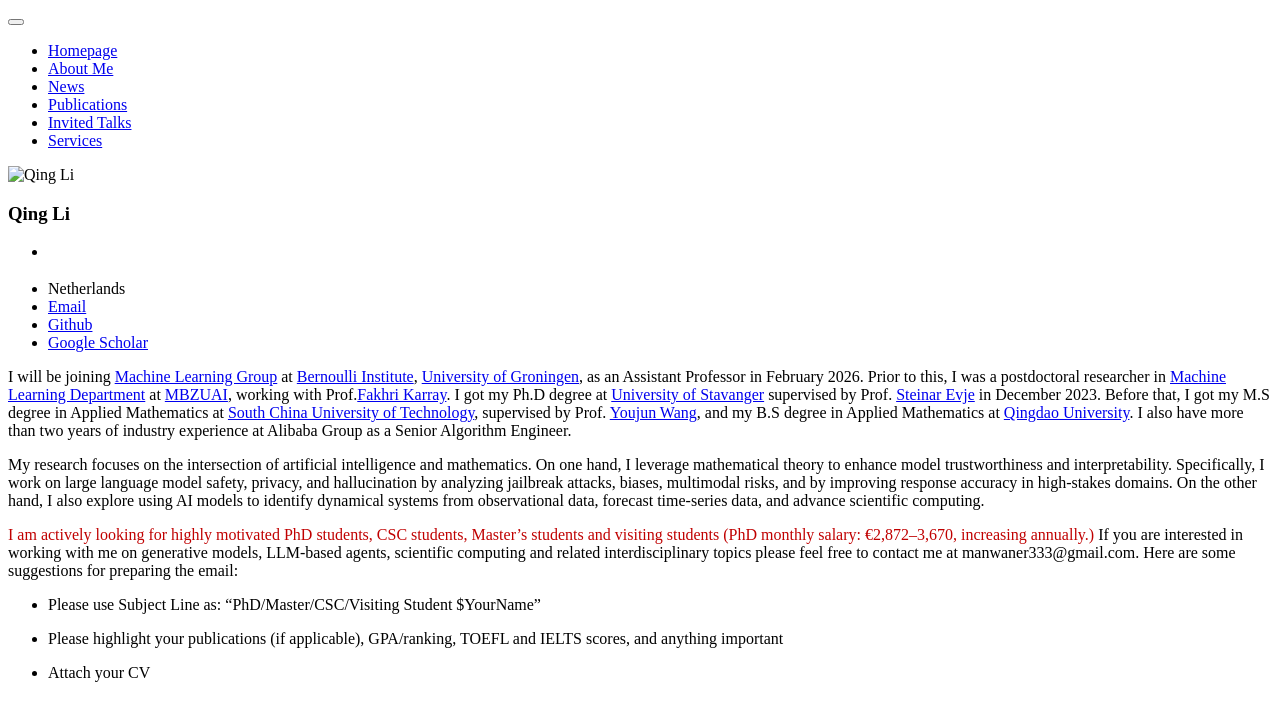
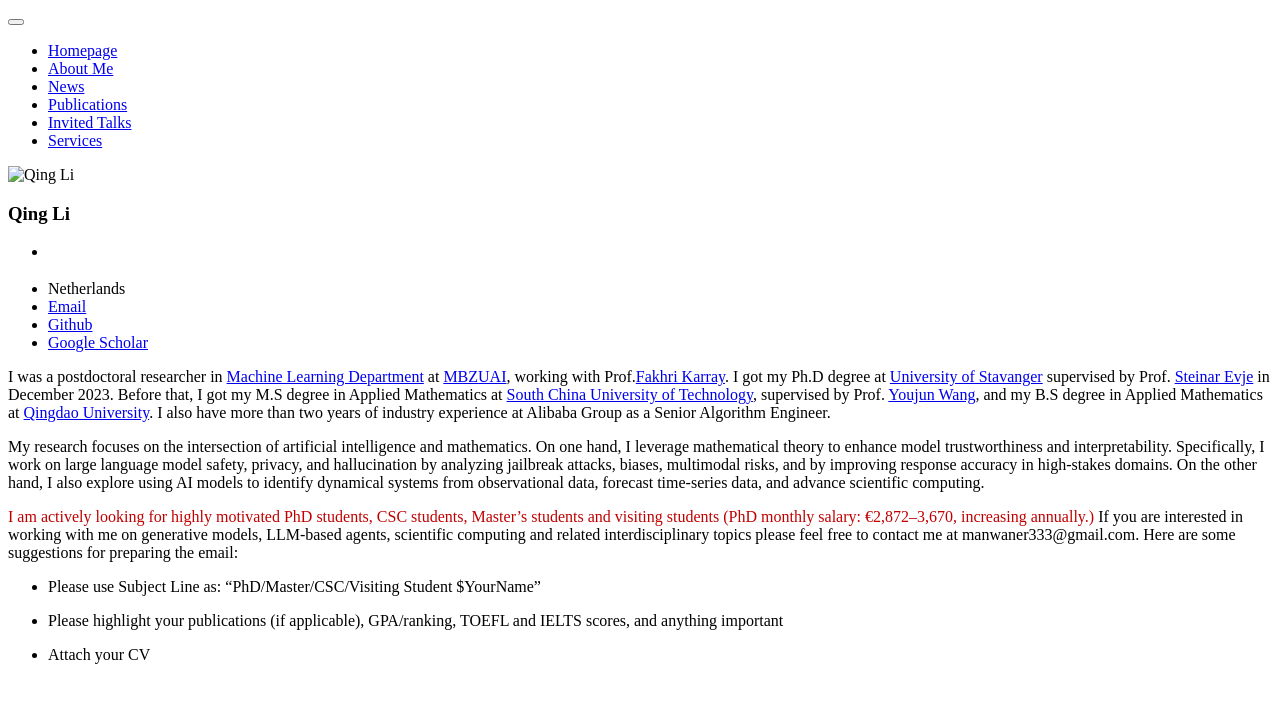
Before and after one commit to manwaner333/manwaner333.github.io, a Jekyll site: the page built from _pages/includes/intro.md, in a window 1280 px wide. Shown: the top 721 px of the page. Built offline with Jekyll 4.4.1, drawn with Linux system fonts in a browser that asks for light colours; our own code applies the rules of GitHub Pages for plain Markdown files.

Commit message:
update_30_11_2025

```diff
--- a/_pages/includes/intro.md
+++ b/_pages/includes/intro.md
@@ -1,5 +1,7 @@
-I will be joining <a href="https://www.rug.nl/research/bernoulli/groups/machine-learning/">Machine Learning Group</a> at
-<a href="https://www.rug.nl/research/bernoulli/">Bernoulli Institute</a>, <a href="https://www.rug.nl/?lang=en">University of Groningen</a>, as an Assistant Professor in February 2026. Prior to this, I was a postdoctoral researcher in <a href="https://mbzuai.ac.ae/research-department/machine-learning-department/">Machine Learning Department</a> at <a href="https://mbzuai.ac.ae/">MBZUAI</a>, working with Prof.<a href="https://mbzuai.ac.ae/study/faculty/professor-fakhreddine-fakhri-karray/">Fakhri Karray</a>. I got my Ph.D degree at <a href="https://www.uis.no/en">University of Stavanger</a> supervised by Prof. <a href="https://www.uis.no/nb/profile/steinar-evje">Steinar Evje</a> in December 2023. Before that, I got my M.S degree in Applied Mathematics at <a href="https://www.scut.edu.cn/en/">South China University of Technology</a>, supervised by Prof. <a href="https://www2.scut.edu.cn/math/2017/1228/c14638a242444/page.htm">Youjun Wang</a>, and my B.S degree in Applied Mathematics at <a href="https://www.qdu.edu.cn/">Qingdao University</a>. I also have more than two years of industry experience at Alibaba Group as a Senior Algorithm Engineer.
+<!-- I will be joining <a href="https://www.rug.nl/research/bernoulli/groups/machine-learning/">Machine Learning Group</a> at
+<a href="https://www.rug.nl/research/bernoulli/">Bernoulli Institute</a>, <a href="https://www.rug.nl/?lang=en">University of Groningen</a>, as an Assistant Professor in February 2026. Prior to this,  -->
+
+I was a postdoctoral researcher in <a href="https://mbzuai.ac.ae/research-department/machine-learning-department/">Machine Learning Department</a> at <a href="https://mbzuai.ac.ae/">MBZUAI</a>, working with Prof.<a href="https://mbzuai.ac.ae/study/faculty/professor-fakhreddine-fakhri-karray/">Fakhri Karray</a>. I got my Ph.D degree at <a href="https://www.uis.no/en">University of Stavanger</a> supervised by Prof. <a href="https://www.uis.no/nb/profile/steinar-evje">Steinar Evje</a> in December 2023. Before that, I got my M.S degree in Applied Mathematics at <a href="https://www.scut.edu.cn/en/">South China University of Technology</a>, supervised by Prof. <a href="https://www2.scut.edu.cn/math/2017/1228/c14638a242444/page.htm">Youjun Wang</a>, and my B.S degree in Applied Mathematics at <a href="https://www.qdu.edu.cn/">Qingdao University</a>. I also have more than two years of industry experience at Alibaba Group as a Senior Algorithm Engineer.
 
 
 My research focuses on the intersection of artificial intelligence and mathematics. On one hand, I leverage mathematical theory to enhance model trustworthiness and interpretability. Specifically, I work on large language model safety, privacy, and hallucination by analyzing jailbreak attacks, biases, multimodal risks, and by improving response accuracy in high-stakes domains. On the other hand, I also explore using AI models to identify dynamical systems from observational data, forecast time-series data, and advance scientific computing.
```
